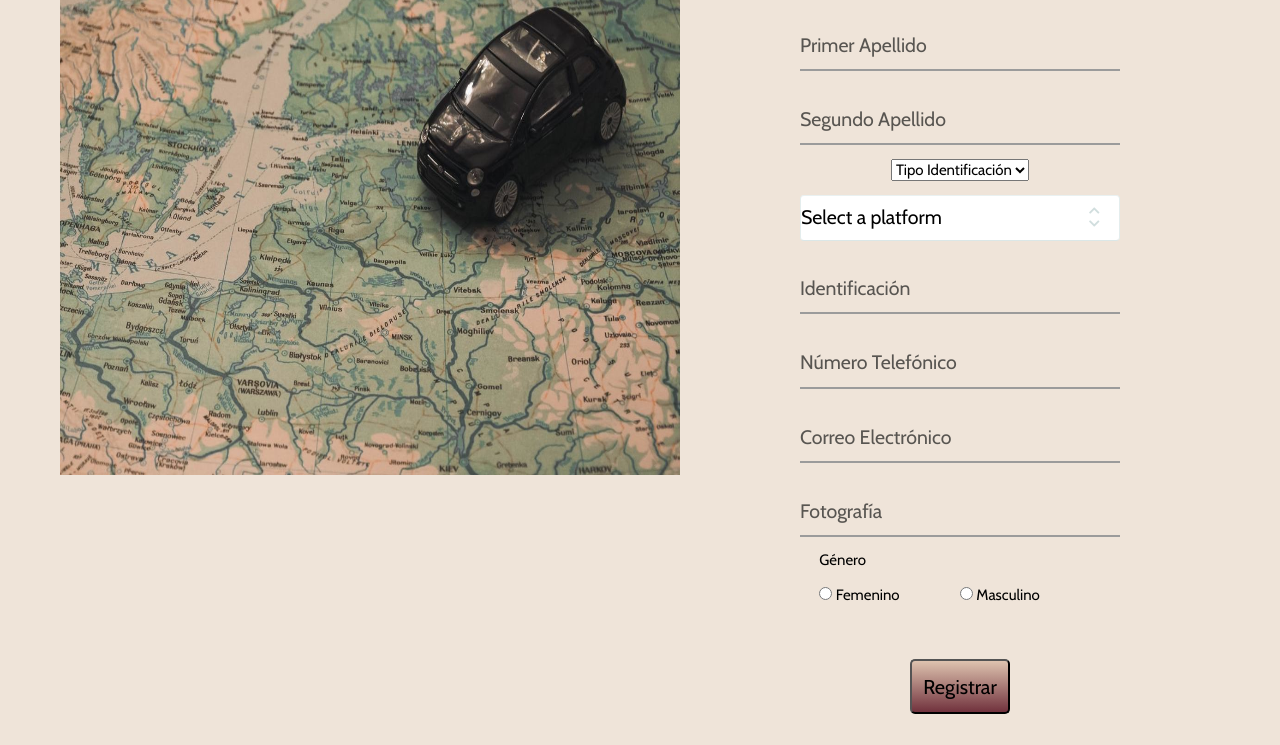
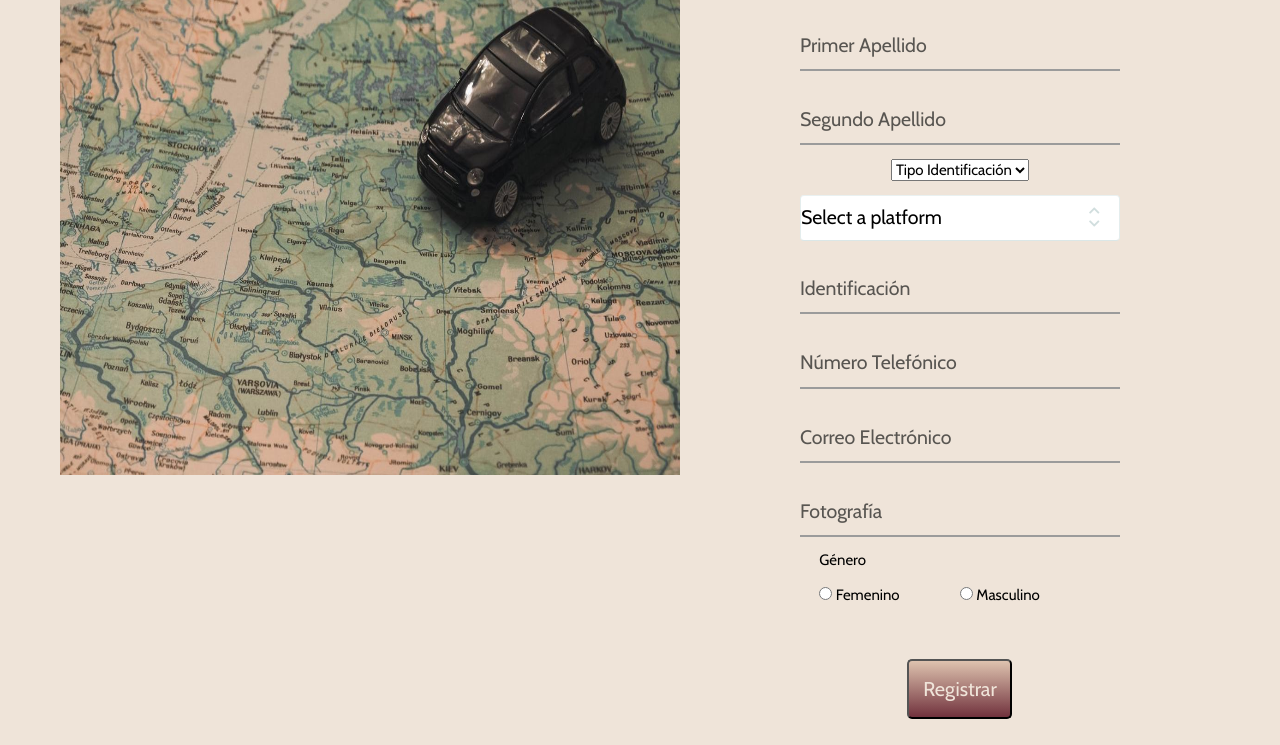
Before and after one commit to arelys-oconitrillo-ucenfotec/siniestros-cr, a plain HTML site: page public/html/registrar-usuarios.html in a window 1280 px wide. In both pictures the pointer is over the button "Registrar". Shown: the part 337-1082 px from the top of the page. Drawn offline with nearby package versions, Linux system fonts and the light colour scheme; some packages are replaced by stand-ins of ours; a script that the page names is missing.

Commit message:
css registrar usuarios

```diff
--- a/public/css/general.css
+++ b/public/css/general.css
@@ -278,6 +278,14 @@ header {
     background: linear-gradient(180deg, #dec3af 0%, #71323D 100%);
 }
 
+.btn2-registro:hover {
+    height: 60px;
+    width: 105px;
+    border-radius: 5px;
+    font-size: 20px;
+    background: linear-gradient(180deg, #dec3af 0%, #71323D 100%);
+}
+
 
 
 /*----------------------FIN REGISTRO----------------------------------*/
--- a/public/html/registrar-usuarios.html
+++ b/public/html/registrar-usuarios.html
@@ -158,7 +158,7 @@
                                 </select>
                             </div>
                             <div class="btn2">
-                                <button type="button" class="btn2-registro negro-letra" id="btnRegistrar">Registrar</button>
+                                <button type="button" class="btn2-registro beige-letra" id="btnRegistrar">Registrar</button>
                             </div>
                         </form>
                     </div>
```
